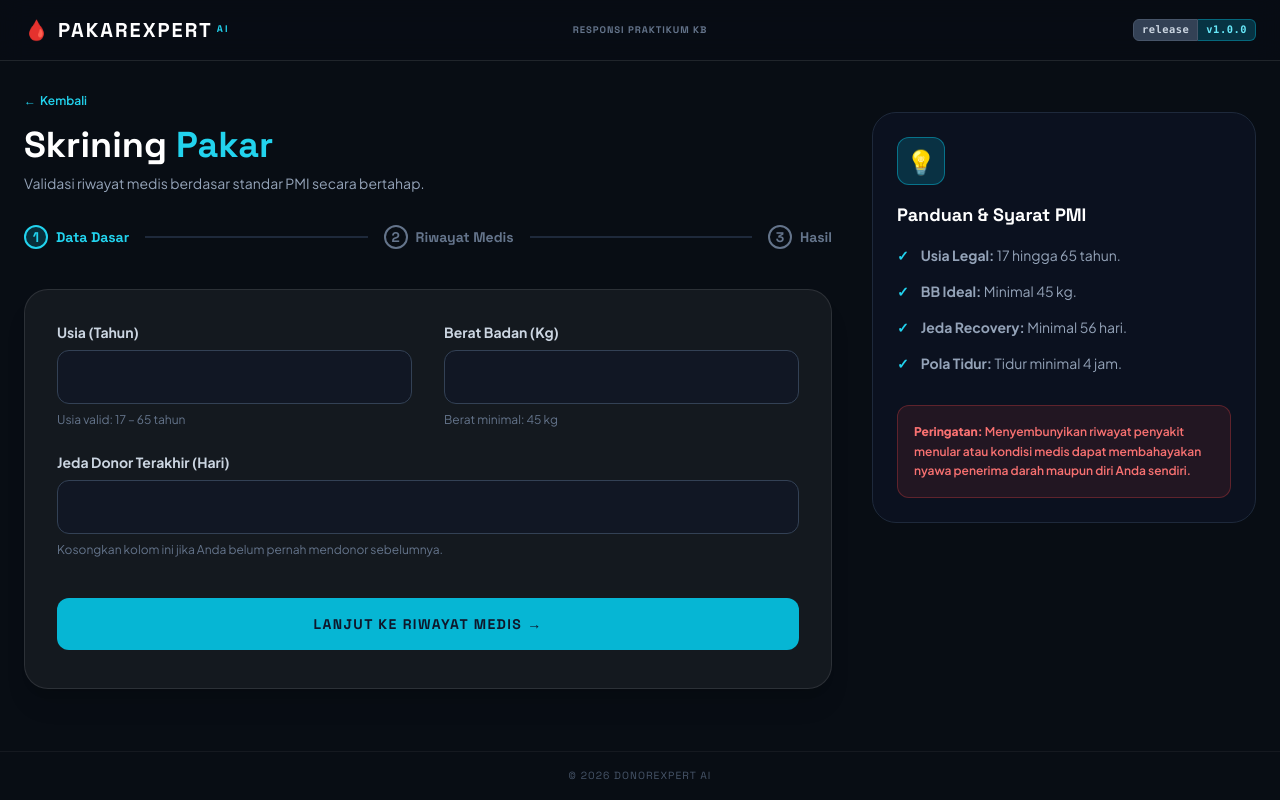
After one commit to Pancar-ws/donorWise, a Flask app: page /pakar in a window 1280 px wide. The commit adds this page. Run offline with Flask 3, Linux system fonts and the light colour scheme; some libraries are stand-ins or nearby versions.

Commit message:
Update app configuration and enhance HTML templates with new styles and structure

```diff
--- a/app.py
+++ b/app.py
@@ -28,4 +28,4 @@ def pakar():
     return render_template('pakar.html', hasil=hasil)
 
 if __name__ == '__main__':
-    app.run(debug=True, port=8080)
+    app.run(debug=True, port=5051)
--- /dev/null
+++ b/templates/pakar.html
@@ -0,0 +1,240 @@
+<!DOCTYPE html>
+<html lang="id">
+<head>
+    <meta charset="UTF-8">
+    <meta name="viewport" content="width=device-width, initial-scale=1.0">
+    <title>Sistem Pakar - DonorExpert AI</title>
+    <script src="https://cdn.tailwindcss.com"></script>
+
+    <link rel="preconnect" href="https://fonts.googleapis.com">
+    <link rel="preconnect" href="https://fonts.gstatic.com" crossorigin>
+    <link href="https://fonts.googleapis.com/css2?family=Plus+Jakarta+Sans:wght@400;500;600;700;800;900&display=swap" rel="stylesheet">
+    <link href="https://fonts.googleapis.com/css2?family=Space+Grotesk:wght@400;500;600;700&display=swap" rel="stylesheet">
+
+    <style>
+        body { font-family: 'Plus Jakarta Sans', sans-serif; }
+        h1, h2, h3, nav { font-family: 'Space Grotesk', sans-serif; }
+        .tooltip-text { visibility: hidden; opacity: 0; transition: opacity 0.3s ease, visibility 0.3s ease; }
+        .has-tooltip:hover .tooltip-text { visibility: visible; opacity: 1; }
+    </style>
+</head>
+<body class="min-h-screen bg-[#080d14] text-white selection:bg-cyan-500 selection:text-slate-900 flex flex-col">
+
+    <!-- NAVBAR: 3 ZONA GRID -->
+    <nav class="sticky top-0 w-full z-50 bg-[#080d14]/80 backdrop-blur-md border-b border-white/10">
+        <div class="max-w-7xl mx-auto px-6 py-4 grid grid-cols-3 items-center">
+            <div class="flex justify-start">
+                <a href="/" class="text-xl font-black tracking-widest text-white hover:text-cyan-400 transition-colors duration-300">
+                    🩸 PAKAREXPERT<sup class="text-[0.6rem] text-cyan-400 ml-1">AI</sup>
+                </a>
+            </div>
+            <div class="flex justify-center">
+                <p class="text-center text-[0.6rem] text-slate-500 tracking-widest uppercase font-bold hidden md:block">
+                    Responsi Praktikum KB
+                </p>
+            </div>
+            <!-- Kanan: Version (Git Tag Style) -->
+            <div class="flex justify-end">
+                <div class="flex items-center gap-0 font-mono text-[0.65rem] font-bold tracking-wider">
+                    <span class="bg-slate-700 text-slate-300 px-2 py-0.5 rounded-l-md border border-slate-600">
+                        release
+                    </span>
+                    <span class="bg-cyan-600/30 text-cyan-300 px-2 py-0.5 rounded-r-md border border-cyan-500/40 border-l-0">
+                        v1.0.0
+                    </span>
+                </div>
+            </div>
+        </div>
+    </nav>
+
+    <main class="flex-grow max-w-7xl mx-auto w-full px-6 py-8 grid grid-cols-1 lg:grid-cols-12 gap-10">
+        <div class="lg:col-span-8 flex flex-col">
+            <a href="/" class="text-cyan-400 text-xs mb-4 inline-flex items-center gap-1 hover:text-cyan-300 transition-colors font-semibold group w-max">
+                <span class="group-hover:-translate-x-1 transition-transform">&larr;</span> Kembali
+            </a>
+            <h1 class="text-3xl md:text-4xl font-black mb-2">Skrining <span class="text-cyan-400">Pakar</span></h1>
+            <p class="text-slate-400 text-sm mb-8">Validasi riwayat medis berdasar standar PMI secara bertahap.</p>
+
+            <div class="flex items-center mb-10 text-xs md:text-sm font-bold font-['Space_Grotesk']">
+                <div id="nav-step-1" class="flex items-center {% if not hasil %}text-cyan-400{% else %}text-slate-500{% endif %}">
+                    <span class="w-6 h-6 rounded-full flex items-center justify-center border-2 {% if not hasil %}border-cyan-400 bg-cyan-500/20{% else %}border-slate-500{% endif %} mr-2">1</span>
+                    Data Dasar
+                </div>
+                <div class="flex-grow border-t-2 border-slate-800 mx-4"></div>
+                <div id="nav-step-2" class="flex items-center text-slate-500">
+                    <span class="w-6 h-6 rounded-full flex items-center justify-center border-2 border-slate-500 mr-2">2</span>
+                    Riwayat Medis
+                </div>
+                <div class="flex-grow border-t-2 border-slate-800 mx-4"></div>
+                <div id="nav-step-3" class="flex items-center {% if hasil %}text-cyan-400{% else %}text-slate-500{% endif %}">
+                    <span class="w-6 h-6 rounded-full flex items-center justify-center border-2 {% if hasil %}border-cyan-400 bg-cyan-500/20{% else %}border-slate-500{% endif %} mr-2">3</span>
+                    Hasil
+                </div>
+            </div>
+
+            {% if hasil %}
+            <div class="border-2 border-cyan-500/50 p-8 rounded-3xl text-center bg-cyan-500/5 backdrop-blur-sm relative overflow-hidden shadow-[0_0_40px_rgba(6,182,212,0.15)] animate-[pulse_2s_ease-in-out_1]">
+                <div class="absolute top-0 left-0 w-full h-1 bg-gradient-to-r from-cyan-400 to-blue-500"></div>
+                <h3 class="text-xs text-slate-400 font-black tracking-widest mb-3 uppercase font-['Space_Grotesk']">HASIL DIAGNOSIS PAKAR</h3>
+                <h2 class="text-3xl md:text-4xl font-black {{ hasil.warna }} mb-4 tracking-tight">{{ hasil.status }}</h2>
+                <p class="text-slate-300 text-sm md:text-base mb-8 leading-relaxed max-w-md mx-auto">{{ hasil.pesan }}</p>
+                <a href="/pakar" class="inline-flex items-center justify-center bg-cyan-500 text-slate-900 font-bold py-3 px-8 rounded-full hover:bg-cyan-400 transition-all shadow-[0_0_20px_rgba(6,182,212,0.4)] font-['Space_Grotesk']">
+                    Ulangi Pengecekan Baru
+                </a>
+            </div>
+            {% else %}
+            <form method="POST" class="bg-white/5 p-8 rounded-3xl border border-white/10 shadow-xl relative min-h-[400px]">
+                <div id="step-1" class="block animate-fade-in">
+                    <div class="grid grid-cols-1 md:grid-cols-2 gap-8 mb-6">
+                        <div>
+                            <label class="block text-slate-300 text-sm font-bold mb-2">Usia (Tahun)</label>
+                            <input type="number" id="usia" name="usia" class="w-full bg-slate-900/50 border border-slate-700 rounded-xl text-xl text-white outline-none p-3 focus:border-cyan-400 transition-colors" oninput="clearError('usia')">
+                            <p class="text-xs text-slate-500 mt-2">Usia valid: 17 – 65 tahun</p>
+                            <p id="err-usia" class="text-xs text-red-500 font-semibold mt-1 hidden">⚠ Usia tidak memenuhi syarat PMI.</p>
+                        </div>
+                        <div>
+                            <label class="block text-slate-300 text-sm font-bold mb-2">Berat Badan (Kg)</label>
+                            <input type="number" id="bb" name="bb" class="w-full bg-slate-900/50 border border-slate-700 rounded-xl text-xl text-white outline-none p-3 focus:border-cyan-400 transition-colors" oninput="clearError('bb')">
+                            <p class="text-xs text-slate-500 mt-2">Berat minimal: 45 kg</p>
+                            <p id="err-bb" class="text-xs text-red-500 font-semibold mt-1 hidden">⚠ Berat badan kurang dari batas aman.</p>
+                        </div>
+                    </div>
+                    <div class="mb-10">
+                        <label class="block text-slate-300 text-sm font-bold mb-2">Jeda Donor Terakhir (Hari)</label>
+                        <input type="number" id="jeda" name="jeda" class="w-full bg-slate-900/50 border border-slate-700 rounded-xl text-xl text-white outline-none p-3 focus:border-cyan-400 transition-colors">
+                        <p class="text-xs text-slate-500 mt-2">Kosongkan kolom ini jika Anda belum pernah mendonor sebelumnya.</p>
+                    </div>
+                    <button type="button" onclick="goToStep2()" class="w-full bg-cyan-500 hover:bg-cyan-400 text-slate-900 font-bold py-4 rounded-xl transition-all text-sm uppercase tracking-widest font-['Space_Grotesk']">
+                        Lanjut ke Riwayat Medis &rarr;
+                    </button>
+                </div>
+
+                <div id="step-2" class="hidden animate-fade-in">
+                    <p class="text-cyan-400 text-sm font-bold uppercase tracking-widest mb-2 font-['Space_Grotesk']">Pengecualian Medis</p>
+                    <p class="text-slate-400 text-sm mb-6">Centang jika Anda mengalami kondisi di bawah ini. Arahkan kursor ke teks untuk melihat detail.</p>
+
+                    <div class="grid grid-cols-1 md:grid-cols-2 gap-4 mb-8">
+                        <label class="has-tooltip relative flex items-center min-h-[44px] p-3 bg-slate-900/40 rounded-xl hover:bg-slate-800 transition-colors border border-slate-800 hover:border-slate-600 cursor-pointer">
+                            <input type="checkbox" name="demam" class="w-6 h-6 accent-cyan-500 rounded cursor-pointer shrink-0">
+                            <span class="ml-3 text-slate-200 text-sm font-semibold">Sedang Demam / Flu</span>
+                            <div class="tooltip-text absolute bottom-full left-0 mb-2 w-64 p-3 bg-slate-800 text-xs text-slate-300 rounded-lg shadow-xl border border-slate-600 z-10">Suhu tubuh tinggi menandakan infeksi. Anda dilarang donor dan harus menunggu hingga 1 minggu setelah sembuh total.</div>
+                        </label>
+                        <label class="has-tooltip relative flex items-center min-h-[44px] p-3 bg-slate-900/40 rounded-xl hover:bg-slate-800 transition-colors border border-slate-800 hover:border-slate-600 cursor-pointer">
+                            <input type="checkbox" name="penyakit_berat" class="w-6 h-6 accent-cyan-500 rounded cursor-pointer shrink-0">
+                            <span class="ml-3 text-slate-200 text-sm font-semibold">Riwayat HIV/Hepatitis</span>
+                            <div class="tooltip-text absolute bottom-full left-0 mb-2 w-64 p-3 bg-slate-800 text-xs text-slate-300 rounded-lg shadow-xl border border-slate-600 z-10">Ini adalah kategori penolakan permanen karena penyakit infeksi ini dapat ditularkan secara langsung melalui transfusi darah.</div>
+                        </label>
+                        <label class="has-tooltip relative flex items-center min-h-[44px] p-3 bg-slate-900/40 rounded-xl hover:bg-slate-800 transition-colors border border-slate-800 hover:border-slate-600 cursor-pointer">
+                            <input type="checkbox" name="obat" class="w-6 h-6 accent-cyan-500 rounded cursor-pointer shrink-0">
+                            <span class="ml-3 text-slate-200 text-sm font-semibold">Konsumsi Antibiotik/Aspirin</span>
+                            <div class="tooltip-text absolute bottom-full left-0 mb-2 w-64 p-3 bg-slate-800 text-xs text-slate-300 rounded-lg shadow-xl border border-slate-600 z-10">Obat-obatan ini dapat mengganggu pembekuan darah atau kualitas darah. Tunggu minimal 3 hari setelah berhenti konsumsi.</div>
+                        </label>
+                        <label class="has-tooltip relative flex items-center min-h-[44px] p-3 bg-slate-900/40 rounded-xl hover:bg-slate-800 transition-colors border border-slate-800 hover:border-slate-600 cursor-pointer">
+                            <input type="checkbox" name="hamil" class="w-6 h-6 accent-cyan-500 rounded cursor-pointer shrink-0">
+                            <span class="ml-3 text-slate-200 text-sm font-semibold">Sedang Hamil / Menyusui</span>
+                            <div class="tooltip-text absolute bottom-full left-0 mb-2 w-64 p-3 bg-slate-800 text-xs text-slate-300 rounded-lg shadow-xl border border-slate-600 z-10">Ditunda sementara demi menjaga asupan gizi zat besi ibu dan bayi.</div>
+                        </label>
+                        <label class="has-tooltip relative flex items-center min-h-[44px] p-3 bg-slate-900/40 rounded-xl hover:bg-slate-800 transition-colors border border-slate-800 hover:border-slate-600 cursor-pointer">
+                            <input type="checkbox" name="haid" class="w-6 h-6 accent-cyan-500 rounded cursor-pointer shrink-0">
+                            <span class="ml-3 text-slate-200 text-sm font-semibold">Sedang Haid (< 7 Hari)</span>
+                            <div class="tooltip-text absolute bottom-full left-0 mb-2 w-64 p-3 bg-slate-800 text-xs text-slate-300 rounded-lg shadow-xl border border-slate-600 z-10">Donor saat haid dilarang keras karena memicu risiko penurunan zat besi dan anemia berat.</div>
+                        </label>
+                        <label class="has-tooltip relative flex items-center min-h-[44px] p-3 bg-slate-900/40 rounded-xl hover:bg-slate-800 transition-colors border border-slate-800 hover:border-slate-600 cursor-pointer">
+                            <input type="checkbox" name="tato_tindik" class="w-6 h-6 accent-cyan-500 rounded cursor-pointer shrink-0">
+                            <span class="ml-3 text-slate-200 text-sm font-semibold">Tato/Operasi (< 1 Tahun)</span>
+                            <div class="tooltip-text absolute bottom-full right-0 mb-2 w-64 p-3 bg-slate-800 text-xs text-slate-300 rounded-lg shadow-xl border border-slate-600 z-10">Tindakan invasif memerlukan masa tunggu 6 bulan hingga 1 tahun untuk memastikan bebas dari masa inkubasi infeksi.</div>
+                        </label>
+                        <label class="has-tooltip relative flex items-center min-h-[44px] p-3 bg-slate-900/40 rounded-xl hover:bg-slate-800 transition-colors border border-slate-800 hover:border-slate-600 cursor-pointer md:col-span-2">
+                            <input type="checkbox" name="vaksin" class="w-6 h-6 accent-cyan-500 rounded cursor-pointer shrink-0">
+                            <span class="ml-3 text-slate-200 text-sm font-semibold">Baru Menerima Vaksinasi (COVID-19/Tetanus/dll)</span>
+                            <div class="tooltip-text absolute bottom-full left-1/2 -translate-x-1/2 mb-2 w-64 p-3 bg-slate-800 text-xs text-slate-300 rounded-lg shadow-xl border border-slate-600 z-10">Tubuh memerlukan waktu untuk membentuk antibodi pasca vaksin. Jeda aman berkisar antara 3 hari hingga 8 minggu.</div>
+                        </label>
+                    </div>
+
+                    <div class="flex gap-4">
+                        <button type="button" onclick="goToStep1()" class="w-1/3 border border-slate-600 hover:bg-slate-800 text-white font-bold py-4 rounded-xl transition-all text-sm font-['Space_Grotesk'] tracking-wider">
+                            &larr; KEMBALI
+                        </button>
+                        <button type="submit" class="w-2/3 bg-gradient-to-r from-cyan-500 to-blue-500 hover:from-cyan-400 hover:to-blue-400 text-white font-black py-4 rounded-xl shadow-[0_0_20px_rgba(6,182,212,0.3)] transition-all text-sm uppercase tracking-widest font-['Space_Grotesk']">
+                            Simpan & Diagnosis
+                        </button>
+                    </div>
+                </div>
+            </form>
+            {% endif %}
+        </div>
+
+        <div class="lg:col-span-4 hidden lg:block">
+            <div class="sticky top-28 bg-slate-900/50 border border-slate-800 rounded-3xl p-6">
+                <div class="w-12 h-12 rounded-xl bg-cyan-500/20 flex items-center justify-center mb-4 border border-cyan-500/50">
+                    <span class="text-2xl">💡</span>
+                </div>
+                <h3 class="text-lg font-bold mb-4 text-white">Panduan & Syarat PMI</h3>
+                <ul class="space-y-4 text-sm text-slate-400">
+                    <li class="flex gap-3"><span class="text-cyan-400 font-black">✓</span><span><b>Usia Legal:</b> 17 hingga 65 tahun.</span></li>
+                    <li class="flex gap-3"><span class="text-cyan-400 font-black">✓</span><span><b>BB Ideal:</b> Minimal 45 kg.</span></li>
+                    <li class="flex gap-3"><span class="text-cyan-400 font-black">✓</span><span><b>Jeda Recovery:</b> Minimal 56 hari.</span></li>
+                    <li class="flex gap-3"><span class="text-cyan-400 font-black">✓</span><span><b>Pola Tidur:</b> Tidur minimal 4 jam.</span></li>
+                </ul>
+                <div class="mt-8 p-4 bg-red-500/10 border border-red-500/30 rounded-xl">
+                    <p class="text-xs text-red-400 font-semibold leading-relaxed">
+                        <b>Peringatan:</b> Menyembunyikan riwayat penyakit menular atau kondisi medis dapat membahayakan nyawa penerima darah maupun diri Anda sendiri.
+                    </p>
+                </div>
+            </div>
+        </div>
+    </main>
+
+    <!-- FOOTER MINIMALIS -->
+    <footer class="w-full py-4 mt-auto border-t border-white/5">
+        <p class="text-center text-[0.65rem] text-slate-600 font-['Space_Grotesk'] tracking-widest uppercase">© 2026 DonorExpert AI</p>
+    </footer>
+
+    <script>
+        function clearError(field) {
+            document.getElementById('err-' + field).classList.add('hidden');
+            document.getElementById(field).classList.remove('border-red-500', 'bg-red-500/10');
+            document.getElementById(field).classList.add('border-slate-700', 'bg-slate-900/50');
+        }
+
+        function goToStep2() {
+            let usia = parseInt(document.getElementById('usia').value);
+            let bb = parseInt(document.getElementById('bb').value);
+            let isValid = true;
+            if (isNaN(usia) || usia < 17 || usia > 65) {
+                document.getElementById('err-usia').classList.remove('hidden');
+                document.getElementById('usia').classList.remove('border-slate-700', 'bg-slate-900/50');
+                document.getElementById('usia').classList.add('border-red-500', 'bg-red-500/10');
+                isValid = false;
+            }
+            if (isNaN(bb) || bb < 45) {
+                document.getElementById('err-bb').classList.remove('hidden');
+                document.getElementById('bb').classList.remove('border-slate-700', 'bg-slate-900/50');
+                document.getElementById('bb').classList.add('border-red-500', 'bg-red-500/10');
+                isValid = false;
+            }
+            if (isValid) {
+                document.getElementById('step-1').classList.add('hidden');
+                document.getElementById('step-2').classList.remove('hidden');
+                document.getElementById('nav-step-1').classList.replace('text-cyan-400', 'text-slate-500');
+                document.getElementById('nav-step-1').querySelector('span').classList.replace('border-cyan-400', 'border-slate-500');
+                document.getElementById('nav-step-1').querySelector('span').classList.replace('bg-cyan-500/20', 'bg-transparent');
+                document.getElementById('nav-step-2').classList.replace('text-slate-500', 'text-cyan-400');
+                document.getElementById('nav-step-2').querySelector('span').classList.replace('border-slate-500', 'border-cyan-400');
+                document.getElementById('nav-step-2').querySelector('span').classList.add('bg-cyan-500/20');
+            }
+        }
+
+        function goToStep1() {
+            document.getElementById('step-2').classList.add('hidden');
+            document.getElementById('step-1').classList.remove('hidden');
+            document.getElementById('nav-step-2').classList.replace('text-cyan-400', 'text-slate-500');
+            document.getElementById('nav-step-2').querySelector('span').classList.replace('border-cyan-400', 'border-slate-500');
+            document.getElementById('nav-step-2').querySelector('span').classList.remove('bg-cyan-500/20');
+            document.getElementById('nav-step-1').classList.replace('text-slate-500', 'text-cyan-400');
+            document.getElementById('nav-step-1').querySelector('span').classList.replace('border-slate-500', 'border-cyan-400');
+            document.getElementById('nav-step-1').querySelector('span').classList.add('bg-cyan-500/20');
+        }
+    </script>
+</body>
+</html>
```
Also changed, not shown: templates/index.html (+21 -3 lines).
